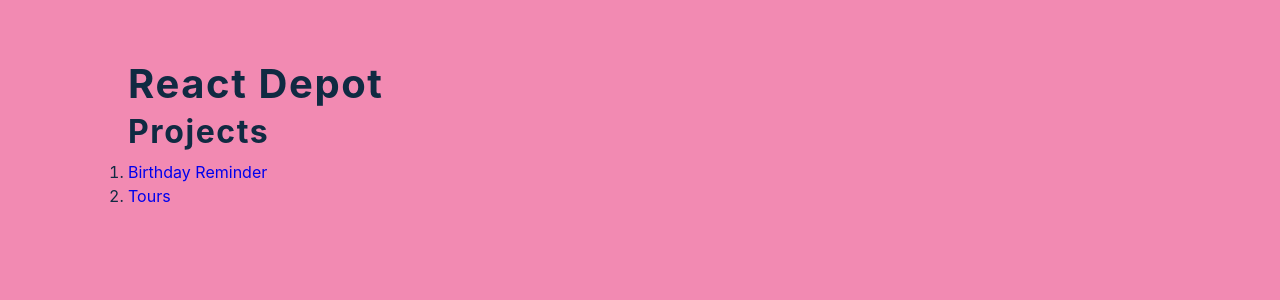
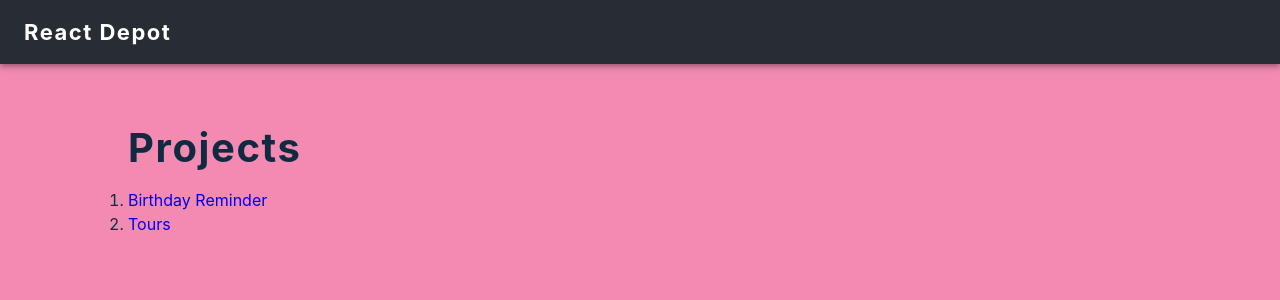
Before and after one commit to answebdev/react-depot, a React (Create React App) app: page / in a window 1280 px wide. Shown: the top 300 px of the page. Built offline with nearby package versions, Linux system fonts and the light colour scheme.

Commit message:
add Material UI

```diff
--- a/package.json
+++ b/package.json
@@ -3,6 +3,9 @@
   "version": "0.1.0",
   "private": true,
   "dependencies": {
+    "@emotion/react": "^11.10.4",
+    "@emotion/styled": "^11.10.4",
+    "@mui/material": "^5.10.9",
     "@testing-library/jest-dom": "^5.16.5",
     "@testing-library/react": "^13.4.0",
     "@testing-library/user-event": "^13.5.0",
--- a/src/App.js
+++ b/src/App.js
@@ -1,4 +1,5 @@
 import { Routes, Route } from 'react-router-dom';
+import Navbar from './layout/Navbar';
 import Home from './components/Home';
 import BirthdayReminder from './components/01-birthday-reminder/App';
 import Tours from './components/02-tours/App';
@@ -7,7 +8,8 @@ import Error from './components/Error';
 
 function App() {
   return (
-    <div className='App'>
+    <div>
+      <Navbar />
       <Routes>
         <Route exact path='/' element={<Home />} />
         <Route exact path='/birthday-reminder' element={<BirthdayReminder />} />
--- a/src/components/Home.css
+++ b/src/components/Home.css
@@ -1,14 +1,11 @@
-.App {
+.app {
   padding: 4em 8em;
   /* background-color: #00d8ff; */
 }
 
 .title {
   font-size: 2.5em;
-}
-
-.sub-title {
-  font-size: 2em;
+  margin-bottom: 20px;
 }
 
 .main-link {
--- a/src/components/Home.js
+++ b/src/components/Home.js
@@ -11,9 +11,8 @@ const Home = () => {
           <title>React Depot</title>
         </Helmet>
       </div>
-      <div>
-        <h1 className='title'>React Depot</h1>
-        <h2 className='sub-title'>Projects</h2>
+      <div className='app'>
+        <h1 className='title'>Projects</h1>
         <ol>
           <li>
             <Link className='main-link' to='/birthday-reminder'>
--- /dev/null
+++ b/src/layout/Navbar.css
@@ -0,0 +1,3 @@
+.nav-link {
+  color: #ffffff;
+}
--- /dev/null
+++ b/src/layout/Navbar.js
@@ -0,0 +1,34 @@
+import React from 'react';
+import AppBar from '@mui/material/AppBar';
+import Toolbar from '@mui/material/Toolbar';
+import { Link } from 'react-router-dom';
+import './Navbar.css';
+
+const Navbar = () => {
+  return (
+    <>
+      <AppBar
+        sx={{
+          backgroundColor: '#282C34',
+        }}
+        position='static'
+      >
+        <Toolbar>
+          <span
+            style={{
+              fontWeight: 'bold',
+              letterSpacing: '1.5px',
+              fontSize: '22px',
+            }}
+          >
+            <Link className='nav-link' to='/'>
+              React Depot
+            </Link>
+          </span>
+        </Toolbar>
+      </AppBar>
+    </>
+  );
+};
+
+export default Navbar;
```
Also changed, not shown: 1 other file (tests, documents, lock files or other folders).
